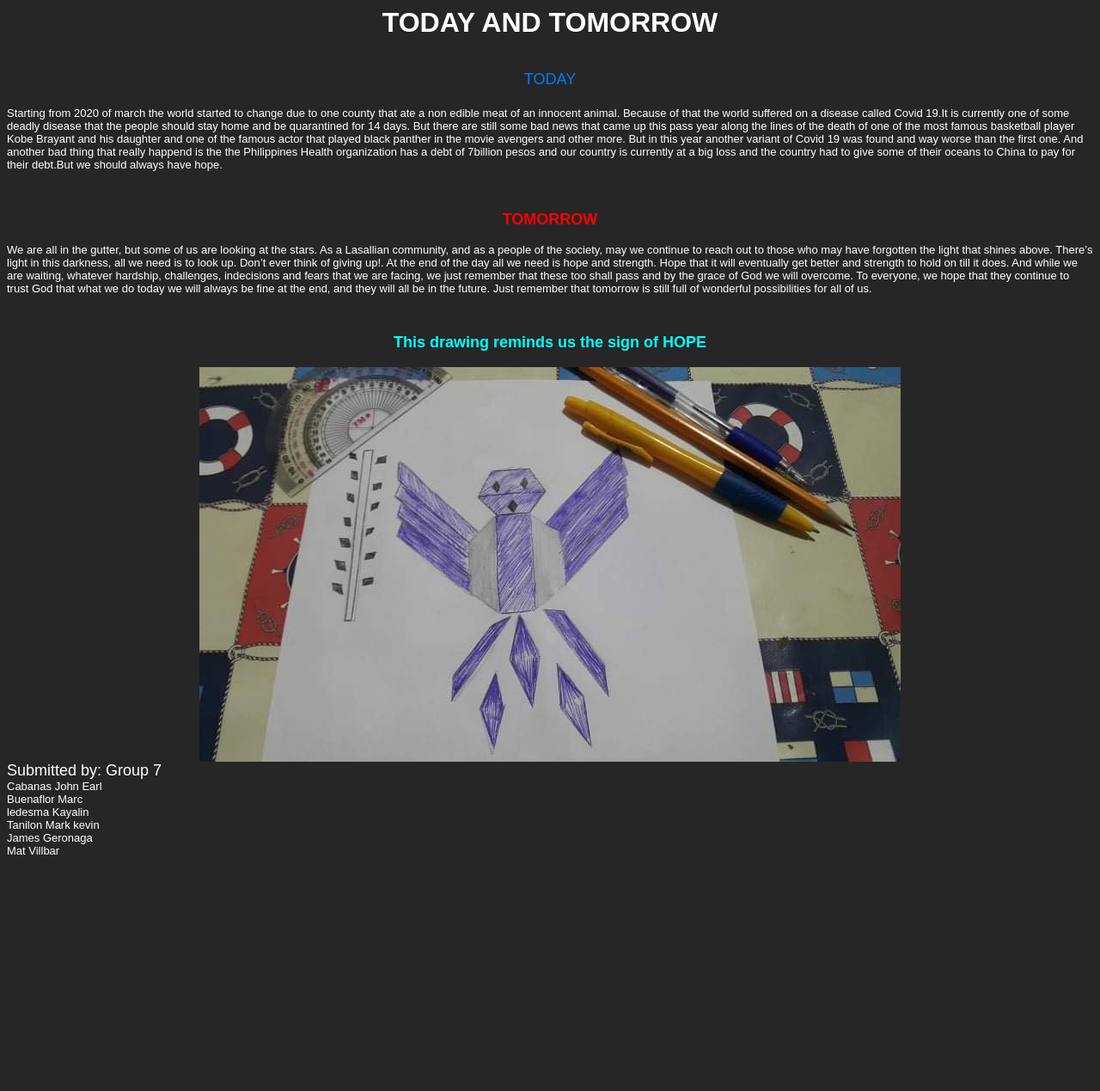
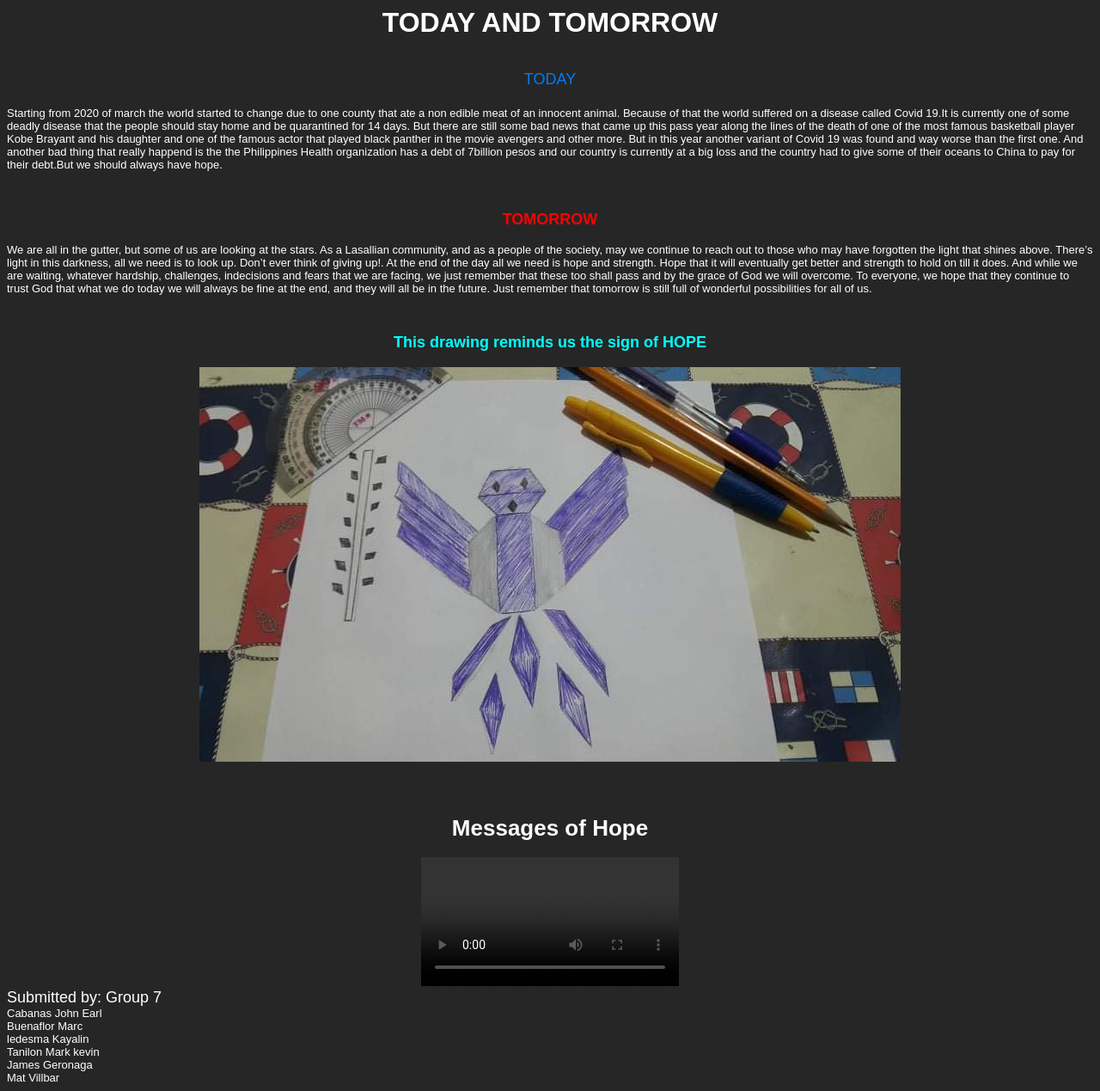
Before and after one commit to kaoww09/mainpage-group7, a PHP site: page / in a window 1280 px wide. Shown: the whole page at 86% size. Before the commit the page ends 994 px from the top, so only its background shows below. Run offline with PHP 8.4, Linux system fonts and the light colour scheme; grey boxes are pictures that could not be loaded.

Commit message:
Update index.php

```diff
--- a/index.php
+++ b/index.php
@@ -50,10 +50,18 @@ do today we will always be fine at the end, and they will all be in the future.
 <font face="Arial" color="#00FFFF"  size ="4"> This drawing reminds us
 the sign of HOPE </font>
 </h1>
-<img src="HOPE.jpg">
+<img src="hope.jpg">
 <br>
-</center>
+<br>
+<br>
+<br>
+<h1> Messages of Hope</h1>
+<video controls>
+		<source width="1280" height="720" src="vid.mp4" type="video/mp4">
+	</video>
 <align left>
+	<br>
+	</center>
 <font face="Arial" size ="4"> Submitted by: Group 7 </font>
 </h1>
 <br>
```
